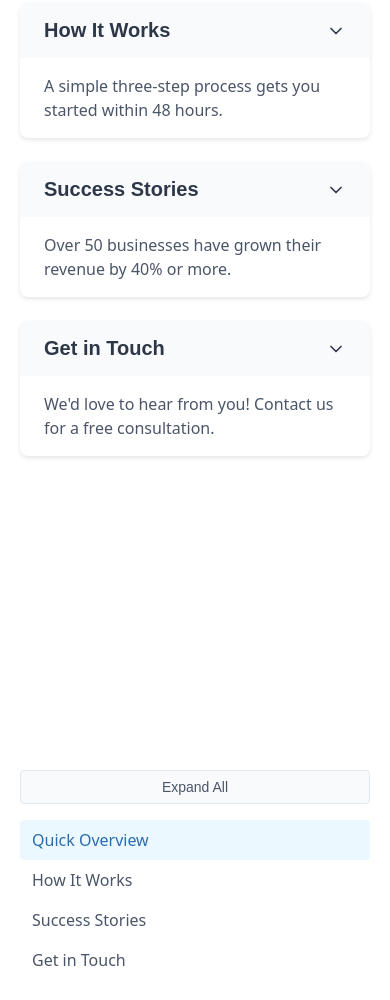
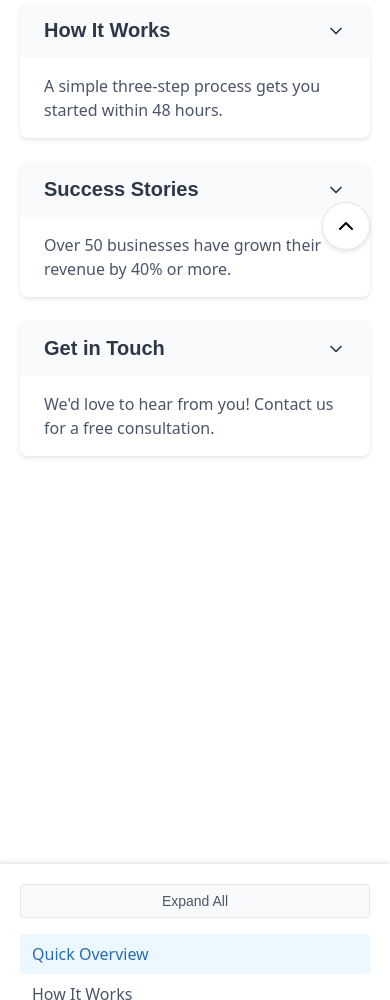
Before and after one commit to omasha/display-long-content, a plain HTML site: page index.html in a window 390 px wide. Shown: the part 574-1574 px from the top of the page. After the commit the page ends 1074 px from the top, so only its background shows below. Drawn offline with Linux system fonts and the light colour scheme.

Commit message:
popup bottom menu

```diff
--- a/index.html
+++ b/index.html
@@ -153,6 +153,27 @@
       .toc-bottom {
         display: none;
       }
+      .bottom-menu-toggle {
+        display: none;
+        position: fixed;
+        bottom: 20px;
+        right: 20px;
+        z-index: 1000;
+        width: 48px;
+        height: 48px;
+        border-radius: 50%;
+        background: white;
+        border: 1px solid #e2e8f0;
+        box-shadow: 0 2px 4px rgba(0, 0, 0, 0.1);
+        cursor: pointer;
+        align-items: center;
+        justify-content: center;
+        transition: transform 0.3s ease;
+      }
+
+      .bottom-menu-toggle.active {
+        transform: rotate(180deg);
+      }
 
       @media (max-width: 768px) {
         .container {
@@ -164,27 +185,51 @@
           top: 0;
           margin-bottom: 24px;
         }
+        @media (max-width: 768px) {
+          .bottom-menu-toggle {
+            display: flex;
+          }
 
           .toc-bottom {
             display: block;
-          margin-top: 40px;
-          position: static;
-        }
-        .expanded-state .toc-bottom {
             position: fixed;
-          bottom: 0;
+            bottom: -100%;
             left: 0;
             right: 0;
             background: white;
             padding: 20px;
             box-shadow: 0 -2px 4px rgba(0, 0, 0, 0.1);
             z-index: 10;
-          margin-top: 0;
+            transition: bottom 0.3s ease-in-out;
+          }
+
+          .toc-bottom.visible {
+            bottom: 0;
+          }
+
+          /* .expanded-state .toc-bottom {
+            position: fixed;
+            bottom: 0;
+          } */
         }
       }
     </style>
   </head>
   <body>
+    <button id="toggle-bottom-menu" class="bottom-menu-toggle">
+      <svg
+        width="24"
+        height="24"
+        viewBox="0 0 24 24"
+        fill="none"
+        stroke="currentColor"
+        stroke-width="2"
+        stroke-linecap="round"
+        stroke-linejoin="round"
+      >
+        <polyline points="18 15 12 9 6 15"></polyline>
+      </svg>
+    </button>
     <div class="container">
       <nav class="toc">
         <button id="toggle-all" class="toggle-all-btn">Expand All</button>
@@ -552,17 +597,27 @@
         childList: true,
         subtree: true,
       });
+
+      const toggleBottomMenuBtn = document.getElementById("toggle-bottom-menu");
+      const bottomMenu = document.getElementById("sticky-toc");
+
+      toggleBottomMenuBtn.addEventListener("click", () => {
+        bottomMenu.classList.toggle("visible");
+        toggleBottomMenuBtn.classList.toggle("active");
+        adjustPadding();
+      });
     </script>
     <script>
       function adjustPadding() {
         const bottomDiv = document.getElementById("sticky-toc");
         const mainContent = document.getElementById("main-content");
-
-        // Get the computed height of the bottom div
         const bottomDivHeight = bottomDiv.offsetHeight;
 
-        // Set the padding-bottom of the content
+        if (bottomDiv.classList.contains("visible")) {
           mainContent.style.paddingBottom = `${bottomDivHeight}px`;
+        } else {
+          mainContent.style.paddingBottom = "0";
+        }
       }
 
       // Run on initial load
```
Lines whose indentation alone changed are shown as unchanged.
